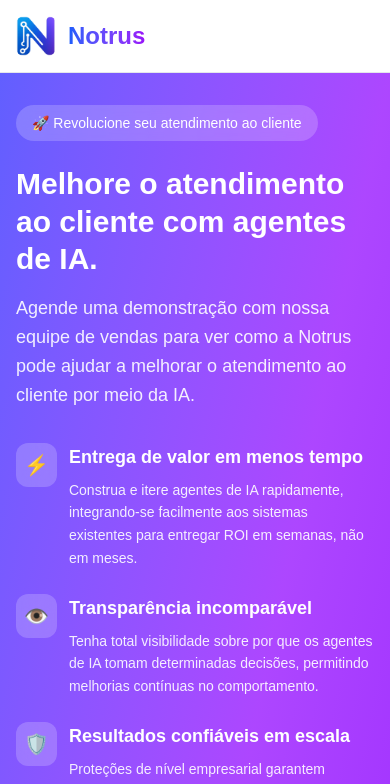
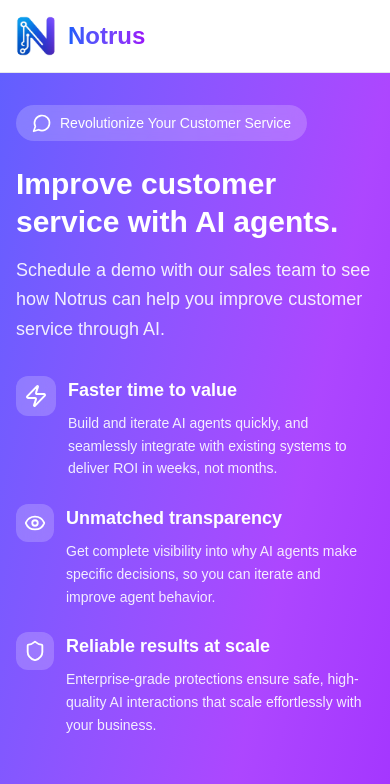
Before and after one commit to Notrus-ai/notrus-site, a Next.js app: page /pt/contato in a window 390 px wide. Shown: the top 784 px of the page. Built offline with nearby package versions, Linux system fonts and the light colour scheme.

Commit message:
updated Icons

```diff
--- a/src/app/en/contact/page.tsx
+++ b/src/app/en/contact/page.tsx
@@ -6,6 +6,7 @@
 import { translations } from "@/utils/translations";
 import { usePathname } from "next/navigation";
 import ContactForm from "@/components/ui/ContactForm";
+import { MessageCircle, Zap, Eye, Shield } from "lucide-react";
 
 export default function Contact() {
   const pathname = usePathname();
@@ -1565,8 +1566,9 @@
             <div className="grid grid-cols-1 md:grid-cols-2 gap-8 lg:gap-16 items-start pl-4 pr-4 sm:pl-6 sm:pr-6">
               {/* Left Side - Information */}
               <div className="text-white">
-                <div className="inline-block bg-[rgba(255,255,255,0.2)] bg-opacity-90 px-4 py-2 rounded-full text-sm mb-6 sm:mb-8 backdrop-blur-sm">
-                  🚀 Revolutionize Your Customer Service
+                <div className="inline-flex items-center bg-[rgba(255,255,255,0.2)] bg-opacity-90 px-4 py-2 rounded-full text-sm mb-6 sm:mb-8 backdrop-blur-sm">
+                  <MessageCircle className="text-white-600 mr-2" size={20} />
+                  <span>Revolutionize Your Customer Service</span>
                 </div>
 
                 <h1 className="text-3xl sm:text-4xl md:text-5xl font-bold leading-tight mb-4 sm:mb-6">
@@ -1581,8 +1583,8 @@
                 {/* Benefits */}
                 <div className="space-y-6 sm:space-y-8">
                   <div className="flex gap-3 sm:gap-4 items-start">
-                    <div className="text-xl sm:text-2xl bg-[rgba(255,255,255,0.2)] bg-opacity-20 p-2 sm:p-3 rounded-xl backdrop-blur-sm flex-shrink-0">
-                      ⚡
+                    <div className="text-xl sm:text-2xl bg-[rgba(255,255,255,0.2)] bg-opacity-20 p-2 sm:p-3 rounded-xl backdrop-blur-sm flex-shrink-0 flex items-center justify-center">
+                      <Zap className="text-white" size={24} />
                     </div>
                     <div>
                       <h3 className="text-lg sm:text-xl font-semibold mb-2">
@@ -1597,8 +1599,8 @@
                   </div>
 
                   <div className="flex gap-3 sm:gap-4 items-start">
-                    <div className="text-xl sm:text-2xl bg-[rgba(255,255,255,0.2)] bg-opacity-20 p-2 sm:p-3 rounded-xl backdrop-blur-sm flex-shrink-0">
-                      👁️
+                    <div className="bg-[rgba(255,255,255,0.2)] bg-opacity-20 p-2 sm:p-3 rounded-xl backdrop-blur-sm flex-shrink-0 flex items-center justify-center">
+                      <Eye className="text-white" size={22} />
                     </div>
                     <div>
                       <h3 className="text-lg sm:text-xl font-semibold mb-2">
@@ -1614,7 +1616,7 @@
 
                   <div className="flex gap-3 sm:gap-4 items-start">
                     <div className="text-xl sm:text-2xl bg-[rgba(255,255,255,0.2)] bg-opacity-20 p-2 sm:p-3 rounded-xl backdrop-blur-sm flex-shrink-0">
-                      🛡️
+                      <Shield className="text-white" size={22} />
                     </div>
                     <div>
                       <h3 className="text-lg sm:text-xl font-semibold mb-2">
--- a/src/app/pt/contato/page.tsx
+++ b/src/app/pt/contato/page.tsx
@@ -7,6 +7,7 @@
 import { usePathname } from "next/navigation";
 import otherCountries from "./other-countries.json";
 import ContactForm from "@/components/ui/ContactForm";
+import { MessageCircle, Zap, Eye, Shield } from "lucide-react";
 
 export default function Contact() {
   const pathname = usePathname();
@@ -268,66 +269,66 @@
             <div className="grid grid-cols-1 md:grid-cols-2 gap-8 lg:gap-16 items-start pl-4 pr-4">
               {/* Left Side - Information */}
               <div className="text-white">
-                <div className="inline-block bg-[rgba(255,255,255,0.2)] bg-opacity-90 px-4 py-2 rounded-full text-sm mb-6 sm:mb-8 backdrop-blur-sm">
-                  🚀 Revolucione seu atendimento ao cliente
+                <div className="inline-flex items-center bg-[rgba(255,255,255,0.2)] bg-opacity-90 px-4 py-2 rounded-full text-sm mb-6 sm:mb-8 backdrop-blur-sm">
+                  <MessageCircle className="text-white-600 mr-2" size={20} />
+                  <span>Revolutionize Your Customer Service</span>
                 </div>
 
                 <h1 className="text-3xl sm:text-4xl md:text-5xl font-bold leading-tight mb-4 sm:mb-6">
-                  Melhore o atendimento ao cliente com agentes de IA.
+                  Improve customer service with AI agents.
                 </h1>
 
                 <p className="text-lg sm:text-xl opacity-90 mb-8 sm:mb-12 leading-relaxed">
-                  Agende uma demonstração com nossa equipe de vendas para ver
-                  como a Notrus pode ajudar a melhorar o atendimento ao cliente
-                  por meio da IA.
+                  Schedule a demo with our sales team to see how Notrus can help
+                  you improve customer service through AI.
                 </p>
 
                 {/* Benefits */}
                 <div className="space-y-6 sm:space-y-8">
                   <div className="flex gap-3 sm:gap-4 items-start">
-                    <div className="text-xl sm:text-2xl bg-[rgba(255,255,255,0.2)] bg-opacity-20 p-2 sm:p-3 rounded-xl backdrop-blur-sm flex-shrink-0">
-                      ⚡
+                    <div className="text-xl sm:text-2xl bg-[rgba(255,255,255,0.2)] bg-opacity-20 p-2 sm:p-3 rounded-xl backdrop-blur-sm flex-shrink-0 flex items-center justify-center">
+                      <Zap className="text-white" size={24} />
                     </div>
                     <div>
                       <h3 className="text-lg sm:text-xl font-semibold mb-2">
-                        Entrega de valor em menos tempo
+                        Faster time to value
                       </h3>
                       <p className="opacity-90 leading-relaxed text-sm sm:text-base">
-                        Construa e itere agentes de IA rapidamente,
-                        integrando-se facilmente aos sistemas existentes para
-                        entregar ROI em semanas, não em meses.
+                        Build and iterate AI agents quickly, and seamlessly
+                        integrate with existing systems to deliver ROI in weeks,
+                        not months.
+                      </p>
+                    </div>
+                  </div>
+
+                  <div className="flex gap-3 sm:gap-4 items-start">
+                    <div className="bg-[rgba(255,255,255,0.2)] bg-opacity-20 p-2 sm:p-3 rounded-xl backdrop-blur-sm flex-shrink-0 flex items-center justify-center">
+                      <Eye className="text-white" size={22} />
+                    </div>
+                    <div>
+                      <h3 className="text-lg sm:text-xl font-semibold mb-2">
+                        Unmatched transparency
+                      </h3>
+                      <p className="opacity-90 leading-relaxed text-sm sm:text-base">
+                        Get complete visibility into why AI agents make specific
+                        decisions, so you can iterate and improve agent
+                        behavior.
                       </p>
                     </div>
                   </div>
 
                   <div className="flex gap-3 sm:gap-4 items-start">
                     <div className="text-xl sm:text-2xl bg-[rgba(255,255,255,0.2)] bg-opacity-20 p-2 sm:p-3 rounded-xl backdrop-blur-sm flex-shrink-0">
-                      👁️
+                      <Shield className="text-white" size={22} />
                     </div>
                     <div>
                       <h3 className="text-lg sm:text-xl font-semibold mb-2">
-                        Transparência incomparável
+                        Reliable results at scale
                       </h3>
                       <p className="opacity-90 leading-relaxed text-sm sm:text-base">
-                        Tenha total visibilidade sobre por que os agentes de IA
-                        tomam determinadas decisões, permitindo melhorias
-                        contínuas no comportamento.
-                      </p>
-                    </div>
-                  </div>
-
-                  <div className="flex gap-3 sm:gap-4 items-start">
-                    <div className="text-xl sm:text-2xl bg-[rgba(255,255,255,0.2)] bg-opacity-20 p-2 sm:p-3 rounded-xl backdrop-blur-sm flex-shrink-0">
-                      🛡️
-                    </div>
-                    <div>
-                      <h3 className="text-lg sm:text-xl font-semibold mb-2">
-                        Resultados confiáveis em escala
-                      </h3>
-                      <p className="opacity-90 leading-relaxed text-sm sm:text-base">
-                        Proteções de nível empresarial garantem interações
-                        seguras e de alta qualidade que escalam facilmente com
-                        sua empresa.
+                        Enterprise-grade protections ensure safe, high-quality
+                        AI interactions that scale effortlessly with your
+                        business.
                       </p>
                     </div>
                   </div>
```
